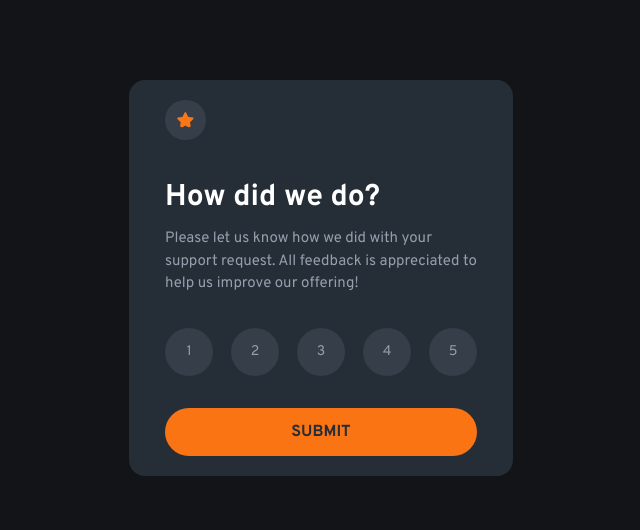
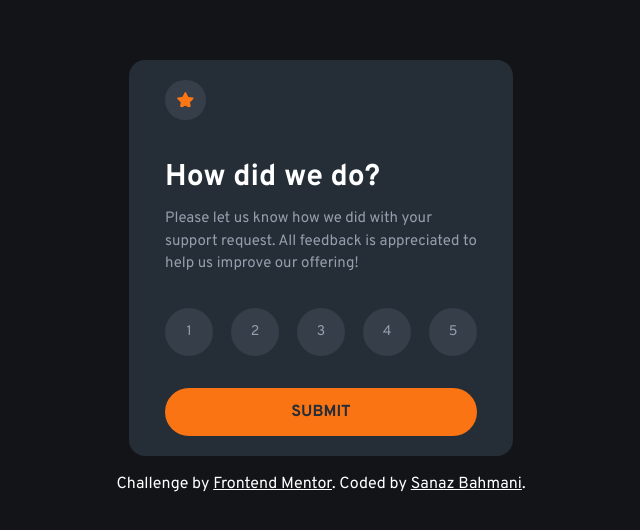
Before and after one commit to SanazBHMN/interactive-rating-component, a React (Vite) app: page / in a window 1280 px wide. Shown: the part 122-652 px from the top of the page, without its empty margins (319-959 px from the left). Built offline with nearby package versions, Linux system fonts and the light colour scheme.

Commit message:
Add attribution sign

```diff
--- a/src/App.tsx
+++ b/src/App.tsx
@@ -2,6 +2,7 @@ import { useRef, useState } from "react";
 // import components
 import RateCard from "./components/RateCard";
 import ThankYouCard from "./components/ThankYouCard";
+import Attribution from "./components/Attribution";
 
 function App() {
   const ratings = useRef([1, 2, 3, 4, 5]);
@@ -21,7 +22,7 @@ function App() {
   };
 
   return (
-    <main className="flex h-screen w-full items-center justify-center">
+    <main className="flex h-screen w-full flex-col items-center justify-center">
       {!isRateSubmitted && (
         <RateCard
           ratings={ratings.current}
@@ -31,6 +32,7 @@ function App() {
         />
       )}
       {isRateSubmitted && <ThankYouCard rate={selectedRate} />}
+      <Attribution />
     </main>
   );
 }
--- /dev/null
+++ b/src/components/Attribution.tsx
@@ -0,0 +1,21 @@
+const Attribution = () => {
+  return (
+    <div className="mt-4">
+      Challenge by{" "}
+      <a
+        className="underline hover:no-underline"
+        href="https://www.frontendmentor.io?ref=challenge"
+        target="_blank"
+      >
+        Frontend Mentor
+      </a>
+      . Coded by{" "}
+      <a className="underline hover:no-underline" href="#">
+        Sanaz Bahmani
+      </a>
+      .
+    </div>
+  );
+};
+
+export default Attribution;
```
